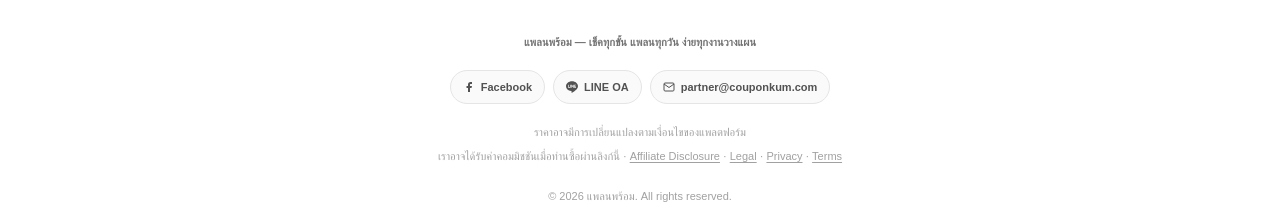
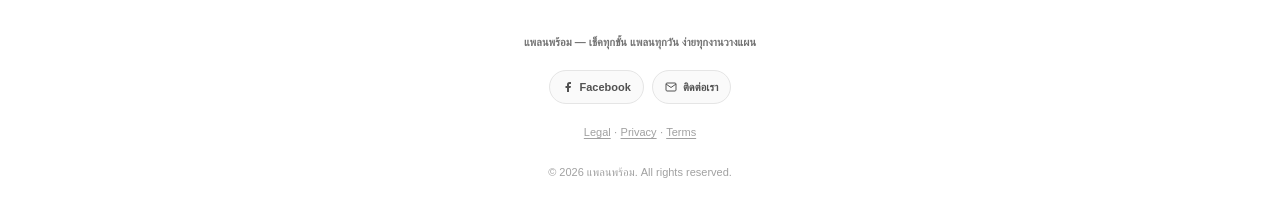
Before and after one commit to yopinm/planprom, a Next.js app: page / in a window 1280 px wide. Shown: the part 1472-1690 px from the top of the page. Built offline with nearby package versions, Linux system fonts and the light colour scheme; no server answers; the database is empty.

Commit message:
feat(footer): remove LINE OA, rename email→ติดต่อเรา, update to contact@planprom.com, remove affiliate text

```diff
--- a/src/components/layout/Footer.tsx
+++ b/src/components/layout/Footer.tsx
@@ -2,8 +2,7 @@ import type { ReactElement } from 'react'
 import Link from 'next/link'
 
 const facebookUrl = process.env.NEXT_PUBLIC_FACEBOOK_PAGE_URL ?? null
-const lineUrl     = '/wallet'
-const emailHref    = 'mailto:partner@couponkum.com'
+const emailHref    = 'mailto:contact@planprom.com'
 
 export function Footer(): ReactElement {
   return (
@@ -28,15 +27,6 @@ export function Footer(): ReactElement {
               Facebook
             </a>
           )}
-<Link
-            href={lineUrl}
-            className="inline-flex items-center gap-1.5 rounded-full border border-neutral-200 bg-neutral-50 px-3 py-1 text-[11px] font-semibold text-neutral-600 transition hover:border-green-300 hover:text-green-700"
-          >
-            <svg className="h-3 w-3" fill="currentColor" viewBox="0 0 24 24">
-              <path d="M19.365 9.863c.349 0 .63.285.63.631 0 .345-.281.63-.63.63H17.61v1.125h1.755c.349 0 .63.283.63.63 0 .344-.281.629-.63.629h-2.386c-.345 0-.627-.285-.627-.629V8.108c0-.345.282-.63.63-.63h2.386c.346 0 .627.285.627.63 0 .349-.281.63-.63.63H17.61v1.125h1.755zm-3.855 3.016c0 .27-.174.51-.432.596-.064.021-.133.031-.199.031-.211 0-.391-.09-.51-.25l-2.443-3.317v2.94c0 .344-.279.629-.631.629-.346 0-.626-.285-.626-.629V8.108c0-.27.173-.51.43-.595.06-.023.136-.033.194-.033.195 0 .375.104.495.254l2.462 3.33V8.108c0-.345.282-.63.63-.63.345 0 .63.285.63.63v4.771zm-5.741 0c0 .344-.282.629-.631.629-.345 0-.627-.285-.627-.629V8.108c0-.345.282-.63.63-.63.346 0 .628.285.628.63v4.771zm-2.466.629H4.917c-.345 0-.63-.285-.63-.629V8.108c0-.345.285-.63.63-.63.348 0 .63.285.63.63v4.141h1.756c.348 0 .629.283.629.63 0 .344-.281.629-.629.629M24 10.314C24 4.943 18.615.572 12 .572S0 4.943 0 10.314c0 4.811 4.27 8.842 10.035 9.608.391.082.923.258 1.058.59.12.301.079.766.038 1.08l-.164 1.02c-.045.301-.24 1.186 1.049.645 1.291-.539 6.916-4.078 9.436-6.975C23.176 14.393 24 12.458 24 10.314"/>
-            </svg>
-            LINE OA
-          </Link>
           <a
             href={emailHref}
             className="inline-flex items-center gap-1.5 rounded-full border border-neutral-200 bg-neutral-50 px-3 py-1 text-[11px] font-semibold text-neutral-600 transition hover:border-orange-300 hover:text-orange-700"
@@ -45,17 +35,11 @@ export function Footer(): ReactElement {
               <path d="M4 4h16c1.1 0 2 .9 2 2v12c0 1.1-.9 2-2 2H4c-1.1 0-2-.9-2-2V6c0-1.1.9-2 2-2z" />
               <polyline points="22,6 12,13 2,6" />
             </svg>
-            partner@couponkum.com
+            ติดต่อเรา
           </a>
         </div>
 
         <p className="mt-4">
-          ราคาอาจมีการเปลี่ยนแปลงตามเงื่อนไขของแพลตฟอร์ม
-        </p>
-        <p>
-          เราอาจได้รับค่าคอมมิชชันเมื่อท่านซื้อผ่านลิงก์นี้ ·{' '}
-          <Link href="/disclosure" className="underline underline-offset-2 hover:text-orange-600">Affiliate Disclosure</Link>
-          {' '}·{' '}
           <Link href="/legal" className="underline underline-offset-2 hover:text-orange-600">Legal</Link>
           {' '}·{' '}
           <Link href="/privacy" className="underline underline-offset-2 hover:text-orange-600">Privacy</Link>
```
